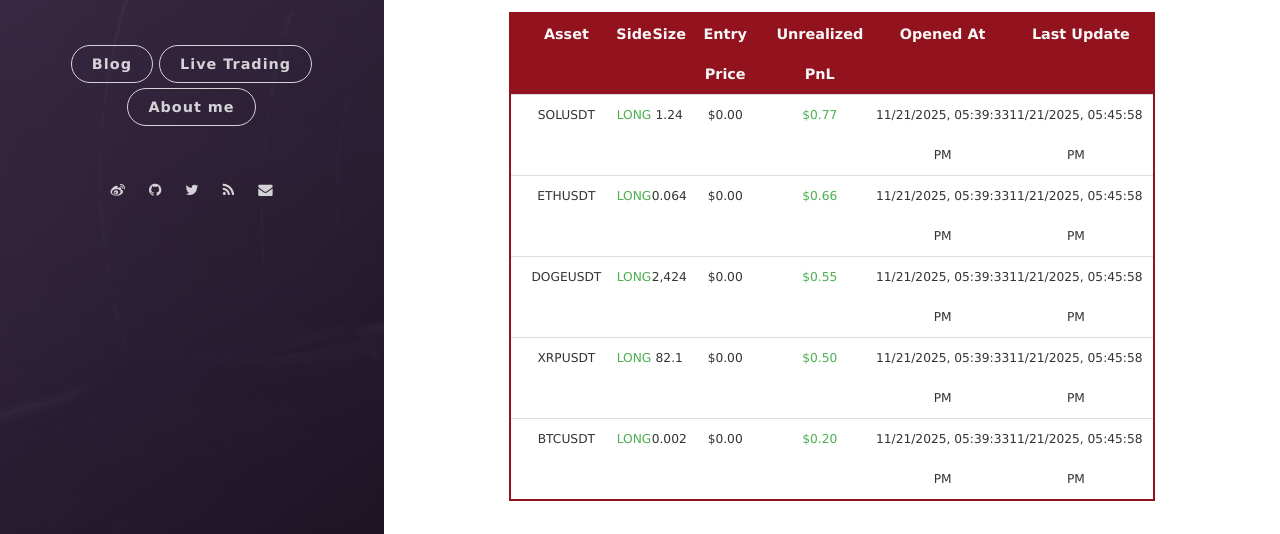
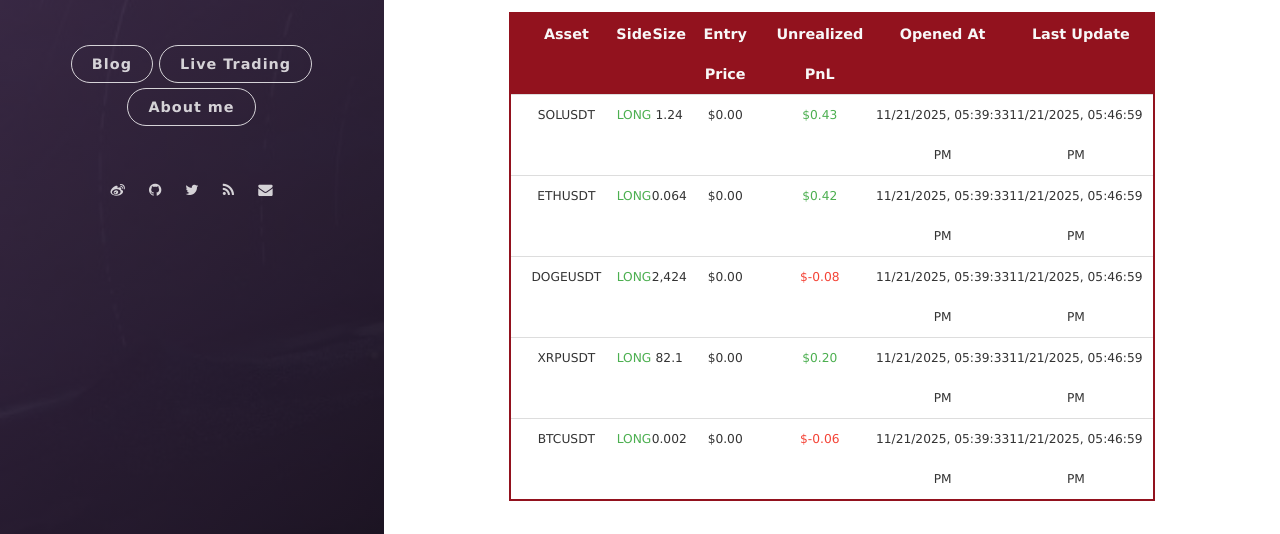
Before and after one commit to leeyegy/leeyegy.github.io, a Jekyll site: the page built from live-trading.html, in a window 1280 px wide and 1243 px high. Shown: the part 642-1176 px from the top of the window. Built offline with Jekyll 4.4.1, drawn with Linux system fonts in a browser that asks for light colours; nearby versions of some CDN libraries.

Commit message:
AccountMonitor: refresh positions 2025-11-22T01:46:59+08:00

```diff
--- a/assets/data/binance/positions.json
+++ b/assets/data/binance/positions.json
@@ -4,44 +4,44 @@
     "side": "LONG",
     "size": 1.24,
     "entryPrice": 0.0,
-    "unrealizedPnl": 0.7681178,
+    "unrealizedPnl": 0.4333178,
     "openedAt": "2025-11-22T01:39:33+08:00",
-    "reportedAt": "2025-11-22T01:45:58+08:00"
+    "reportedAt": "2025-11-22T01:46:59+08:00"
   },
   {
     "symbol": "ETHUSDT",
     "side": "LONG",
     "size": 0.064,
     "entryPrice": 0.0,
-    "unrealizedPnl": 0.6636,
+    "unrealizedPnl": 0.4236,
     "openedAt": "2025-11-22T01:39:33+08:00",
-    "reportedAt": "2025-11-22T01:45:58+08:00"
+    "reportedAt": "2025-11-22T01:46:59+08:00"
   },
   {
     "symbol": "DOGEUSDT",
     "side": "LONG",
     "size": 2424.0,
     "entryPrice": 0.0,
-    "unrealizedPnl": 0.54978744,
+    "unrealizedPnl": -0.08045256,
     "openedAt": "2025-11-22T01:39:33+08:00",
-    "reportedAt": "2025-11-22T01:45:58+08:00"
+    "reportedAt": "2025-11-22T01:46:59+08:00"
   },
   {
     "symbol": "XRPUSDT",
     "side": "LONG",
     "size": 82.1,
     "entryPrice": 0.0,
-    "unrealizedPnl": 0.50081,
+    "unrealizedPnl": 0.19804818,
     "openedAt": "2025-11-22T01:39:33+08:00",
-    "reportedAt": "2025-11-22T01:45:58+08:00"
+    "reportedAt": "2025-11-22T01:46:59+08:00"
   },
   {
     "symbol": "BTCUSDT",
     "side": "LONG",
     "size": 0.002,
     "entryPrice": 0.0,
-    "unrealizedPnl": 0.1958,
+    "unrealizedPnl": -0.06,
     "openedAt": "2025-11-22T01:39:33+08:00",
-    "reportedAt": "2025-11-22T01:45:58+08:00"
+    "reportedAt": "2025-11-22T01:46:59+08:00"
   }
 ]
```
